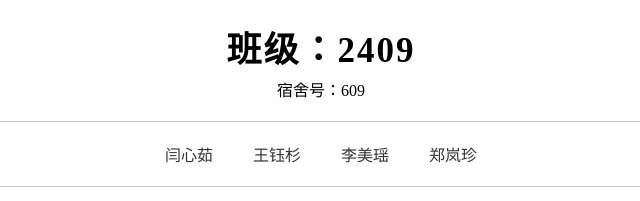
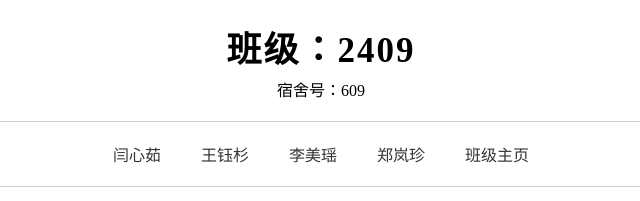
Before and after one commit to flyjumpbow/609, a plain HTML site: page index.html in a window 1280 px wide. Shown: the part 523-724 px from the top of the page, without its empty margins (319-959 px from the left). Drawn offline with Linux system fonts and the light colour scheme.

Commit message:
Update index.html

```diff
--- a/index.html
+++ b/index.html
@@ -24,9 +24,11 @@
             <li>
                 <a href="">李美瑶</a>
             </li>
-
             <li>
                 <a href="">郑岚珍</a>
+            </li>
+            <li>
+                <a href="https://gyb-cloud.github.io/gyb--/cs2409.html">班级主页</a>
             </li>
         </ul>
     </div>
```
